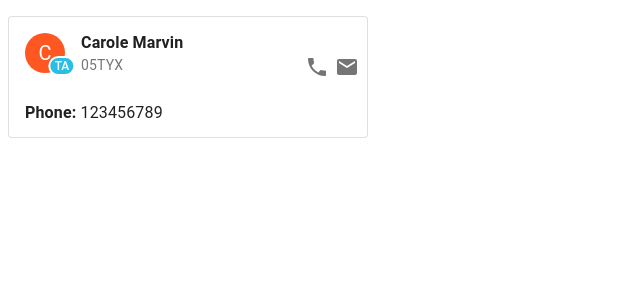
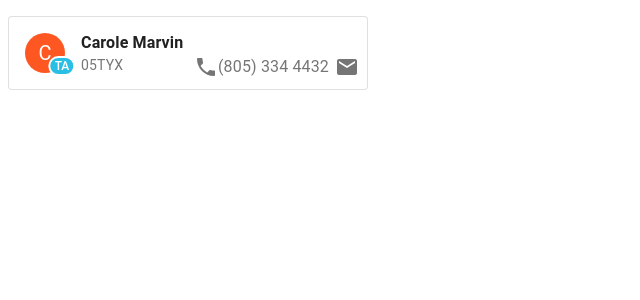
Before and after one commit to vollantre/agent-listing, a React app: page / in a window 1280 px wide. Both pictures are taken after a click on the button 317 px from the left and 67 px from the top of the page. Shown: the top 300 px of the page, without its empty margins (0-640 px from the left). Built offline with nearby package versions, Linux system fonts and the light colour scheme; the HTML template or start-up script is replaced by a standard one.

Commit message:
modify slide data reveal behavior

```diff
--- a/src/components/AgentListing.js
+++ b/src/components/AgentListing.js
@@ -12,6 +12,7 @@ import ListItem from '@material-ui/core/ListItem'
 import ListItemText from '@material-ui/core/ListItemText'
 import ListItemAvatar from '@material-ui/core/ListItemAvatar'
 import MuiListSecondaryAction from '@material-ui/core/ListItemSecondaryAction'
+import { Typography } from '@material-ui/core';
 
 //Add style
 const Badge = withStyles(theme => ({
@@ -39,26 +40,41 @@ const useStyles = makeStyles(theme => ({
     }
 }))
 
-//Reveal component
-const Reveal = ({ label, data, show }) =>
+//Slider component
+const Slider = ({ handleReveal, show, data, icon }) =>
+    <IconButton
+        disabled={(data === undefined || data.length < 1) ? true : false}
+        size="small"
+        onClick={handleReveal}
+    >
+        {icon}
         <Slide
             mountOnEnter
             unmountOnExit
             in={show}
             direction="left"
         >
-        <ListItem>
-            <ListItemText>
-                <strong>{label}:</strong> {data}
-            </ListItemText>
-        </ListItem>
+            <Typography variant="subtitle1">
+                {data}
+            </Typography>
         </Slide>
+    </IconButton>
 
 //AgentListing component
 const AgentListing = ({ agent }) => {
     const [showPhone, setShowPhone] = React.useState(false)
     const [showEmail, setShowEmail] = React.useState(false)
     const classes = useStyles()
+
+    const handlePhoneReveal = () => {
+        showEmail && setShowEmail(false)
+        setShowPhone(prev => !prev)
+    }
+
+    const handleEmailReveal = () => {
+        showPhone && setShowPhone(false)
+        setShowEmail(prev => !prev)
+    }
 
     return (
         <Card variant="outlined" >
@@ -82,24 +98,20 @@ const AgentListing = ({ agent }) => {
                     secondary={agent.code}
                 />
                 <ListSecondaryAction>
-                    <IconButton
-                        disabled={(agent.phone === undefined || agent.phone.length < 1) ? true : false}
-                        size="small"
-                        onClick={() => setShowPhone(prev => !prev)}
-                    >
-                        <Phone />
-                    </IconButton>
-                    <IconButton
-                        disabled={(agent.email === undefined || agent.email.length < 1) ? true : false}
-                        size="small"
-                        onClick={() => setShowEmail(prev => !prev)}
-                    >
-                        <Email />
-                    </IconButton>
+                    <Slider
+                        icon={<Phone />}
+                        data={agent.phone}
+                        show={showPhone}
+                        handleReveal={handlePhoneReveal}
+                    />
+                    <Slider
+                        icon={<Email />}
+                        data={agent.email}
+                        show={showEmail}
+                        handleReveal={handleEmailReveal}
+                    />
                 </ListSecondaryAction>
             </ListItem>
-            <Reveal label="Phone" data={agent.phone} show={showPhone} />
-            <Reveal label="Email" data={agent.email} show={showEmail} />
         </Card>
     )
 }
--- a/src/sample.js
+++ b/src/sample.js
@@ -1,6 +1,6 @@
 export default {
     name: 'Carole Marvin',
     code: '05TYX',
-    phone: '123456789',
+    phone: '(805) 334 4432',
     email: 'example@mail.com',
 }
```
Also changed, not shown: 3 other files (tests, documents, lock files or other folders). Lines whose indentation alone changed are shown as unchanged.
